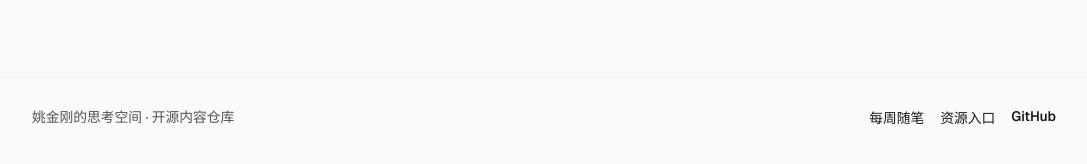
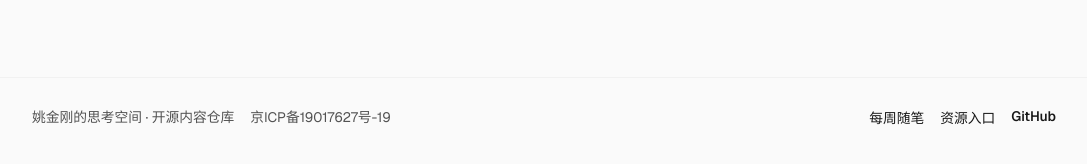
Before and after one commit to yaojingang/yaojingang.github.io, a Jekyll site: the page built from index.html, in a window 1280 px wide and 1400 px high, scrolled down 3854 px. Shown: the part 1229-1393 px from the top of the window, without its empty margins (96-1183 px from the left). Built offline with Jekyll 4.4.1, drawn with Linux system fonts in a browser that asks for light colours; comment, search, counter and statistics services are not loaded.

Commit message:
Add ICP registration link to site footer

```diff
--- a/_layouts/default.html
+++ b/_layouts/default.html
@@ -33,7 +33,10 @@
 
   <footer class="site-footer">
     <div class="container footer-inner">
-      <p>{{ site.title }} · 开源内容仓库</p>
+      <p class="footer-meta">
+        <span>{{ site.title }} · 开源内容仓库</span>
+        <a href="http://beian.miit.gov.cn/" target="_blank" rel="noopener noreferrer">京ICP备19017627号-19</a>
+      </p>
       <div class="footer-links">
         <a href="{{ '/weekly/' | relative_url }}">每周随笔</a>
         <a href="{{ '/resources/' | relative_url }}">资源入口</a>
--- a/assets/css/style.scss
+++ b/assets/css/style.scss
@@ -3337,6 +3337,17 @@ li {
   margin: 0;
 }
 
+.footer-meta {
+  display: flex;
+  flex-wrap: wrap;
+  align-items: baseline;
+  gap: 8px 16px;
+}
+
+.footer-meta a {
+  white-space: nowrap;
+}
+
 .footer-links {
   display: flex;
   flex-wrap: wrap;
```
